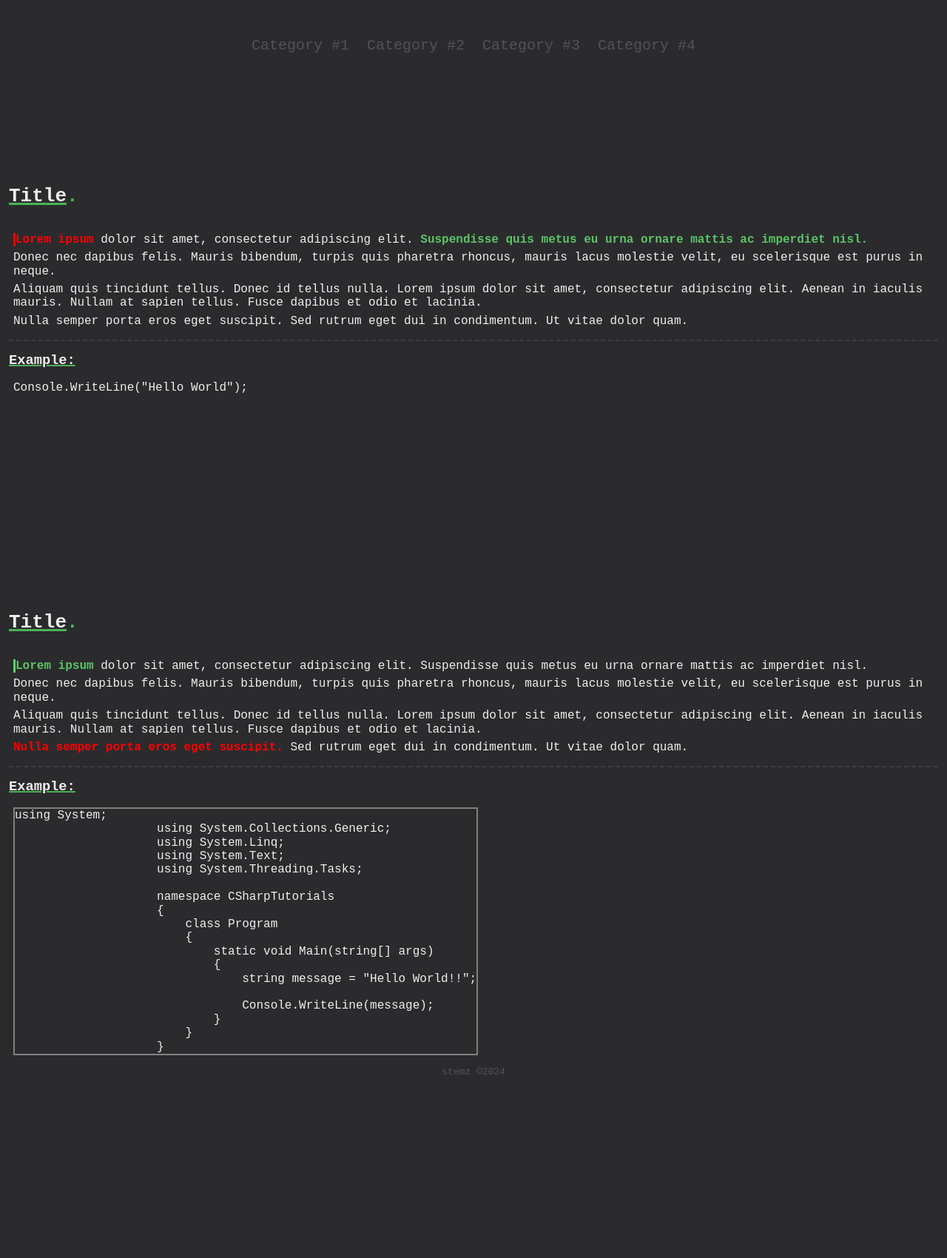
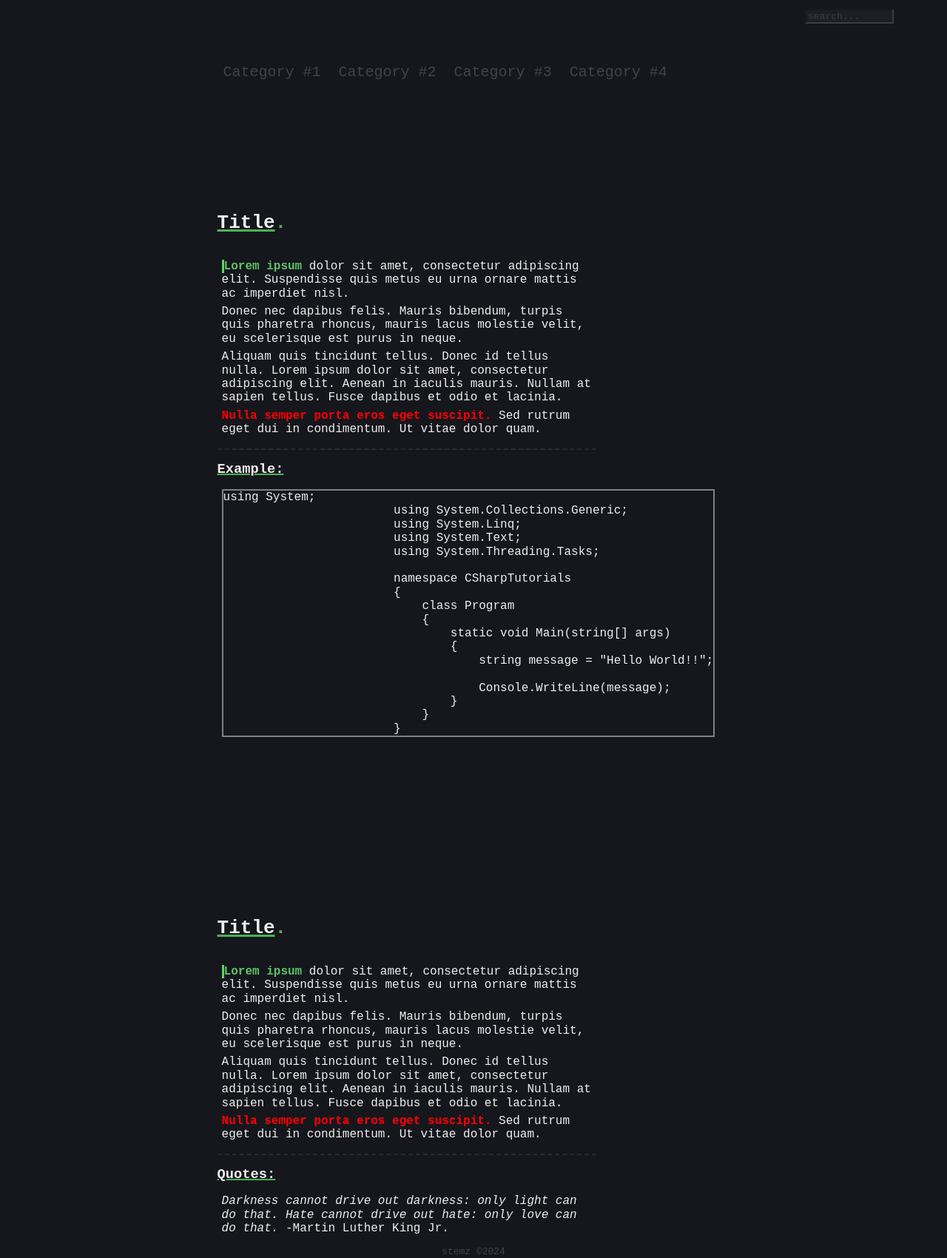
Before and after one commit to kpraktykant/blog, a plain HTML site: page index.html in a window 1280 px wide. Shown: the whole page at 74% size. Before the commit the page ends 1457 px from the top, so only its background shows below. Drawn offline with nearby package versions, Linux system fonts and the light colour scheme.

Commit message:
upiększono stronę, dodano ciemniejsze tło, poprawiono strukturę witryny

```diff
--- a/index.html
+++ b/index.html
@@ -18,6 +18,8 @@
 
     <main>
 
+        <label><input type="search" style="background-color: #2b2b2e; color: #efefef; opacity: 0.4; width: 120px; height: 20px; position: relative; left: 85%; margin: 12px 0;" placeholder="search..."></label>
+
         <div id="topnav">
             <div id="categs">
             <div class="cat1"><a href="#">Category #1</a></div>
@@ -25,36 +27,11 @@
             <div class="cat3"><a href="#">Category #3</a></div>
             <div class="cat4"><a href="#">Category #4</a></div>
         </div>
-        </div>
 
         <div class="blank" style="height:150px;"></div>
 
         <article>
-            <header>
-                <h1 class="title">Title<p class="titledot">.</p></h1>
-                <div style="clear: both;"></div>
-            </header>
-
-            <div class="tcontent">
-                <p class="contentdesc"><span class="redfirst">Lorem ipsum</span> dolor sit amet, consectetur adipiscing elit. <span class="green">Suspendisse quis metus eu urna ornare mattis ac imperdiet nisl.</span></p>
-                <p class="contentdesc">Donec nec dapibus felis. Mauris bibendum, turpis quis pharetra rhoncus, mauris lacus molestie velit, eu scelerisque est purus in neque.</p>
-                <p class="contentdesc">Aliquam quis tincidunt tellus. Donec id tellus nulla. Lorem ipsum dolor sit amet, consectetur adipiscing elit. Aenean in iaculis mauris. Nullam at sapien tellus. Fusce dapibus et odio et lacinia.</p>
-                <p class="contentdesc" style=>Nulla semper porta eros eget suscipit. Sed rutrum eget dui in condimentum. Ut vitae dolor quam.</p>
-            </div>
-
-            <div class="margin"></div>
-
-            <div class="example">
-                <h3 class="hnomargin">Example:</h3>
-            </div>
-            <div class="tcontent">
-                <p><code>Console.WriteLine("Hello World");</code></p>
-            </div>
-        </article>
-
-        <div class="blank" style="height: 250px;"></div>
-
-        <article>
+            <div class="post">
                 <header>
                     <h1 class="title">Title<p class="titledot">.</p></h1>
                     <div style="clear: both;"></div>
@@ -91,6 +68,34 @@
                                 }
                             }
                         }</code></pre>
+                </div>
+            </div>
+        </article>
+
+        <div class="blank" style="height: 200px;"></div>
+
+        <article>
+            <div class="post">
+                <header>
+                    <h1 class="title">Title<p class="titledot">.</p></h1>
+                    <div style="clear: both;"></div>
+                </header>
+
+                <div class="tcontent">
+                    <p class="contentdesc"><span class="greenfirst" style="font-weight: 700;">Lorem ipsum</span> dolor sit amet, consectetur adipiscing elit. Suspendisse quis metus eu urna ornare mattis ac imperdiet nisl.</p>
+                    <p class="contentdesc">Donec nec dapibus felis. Mauris bibendum, turpis quis pharetra rhoncus, mauris lacus molestie velit, eu scelerisque est purus in neque.</p>
+                    <p class="contentdesc">Aliquam quis tincidunt tellus. Donec id tellus nulla. Lorem ipsum dolor sit amet, consectetur adipiscing elit. Aenean in iaculis mauris. Nullam at sapien tellus. Fusce dapibus et odio et lacinia.</p>
+                    <p class="contentdesc"><span class="red">Nulla semper porta eros eget suscipit.</span> Sed rutrum eget dui in condimentum. Ut vitae dolor quam.</p>
+                </div>
+
+                <div class="margin"></div>
+
+                <div class="example">
+                    <h3 class="hnomargin">Quotes:</h3>
+                </div>
+                <div class="tcontent">
+                    <p><em>Darkness cannot drive out darkness: only light can do that. Hate cannot drive out hate: only love can do that.</em> -Martin Luther King Jr.</p>
+                </div>
             </div>
         </article>
 
--- a/main.css
+++ b/main.css
@@ -1,9 +1,20 @@
 body
 {
-    background-color: #2b2b2e;
+    background-color: #16161d;
     font-family: monospace;
     margin: 0;
     color: #efefef;
+}
+
+.search
+{
+    background-color: #2b2b2e;
+    color: #efefef;
+    opacity: 0.4;
+    width: 120px;
+    height: 20px;
+    position: relative; left: 85%;
+    margin: 12px 0;
 }
 
 .topnav
@@ -14,9 +25,17 @@ body
 
 #categs
 {
+    position: relative; right: 3%;
     text-align: center;
     font-size: 20px;
-    padding-top: 50px;
+    padding-top: 42px;
+}
+
+.post
+{
+    width: fit-content;
+    height: fit-content;
+    position:  relative; left: 22%
 }
 
 .cat1
@@ -50,6 +69,7 @@ body
     opacity: 0.2;
     display: inline-block;
 }
+
 
 #categs a
 {
@@ -102,6 +122,7 @@ h1.title
 
 .tcontent
 {
+    width: 500px;
     font-size: 16px;
     padding: 0 18px;
 }
```
Lines whose indentation alone changed are shown as unchanged.
